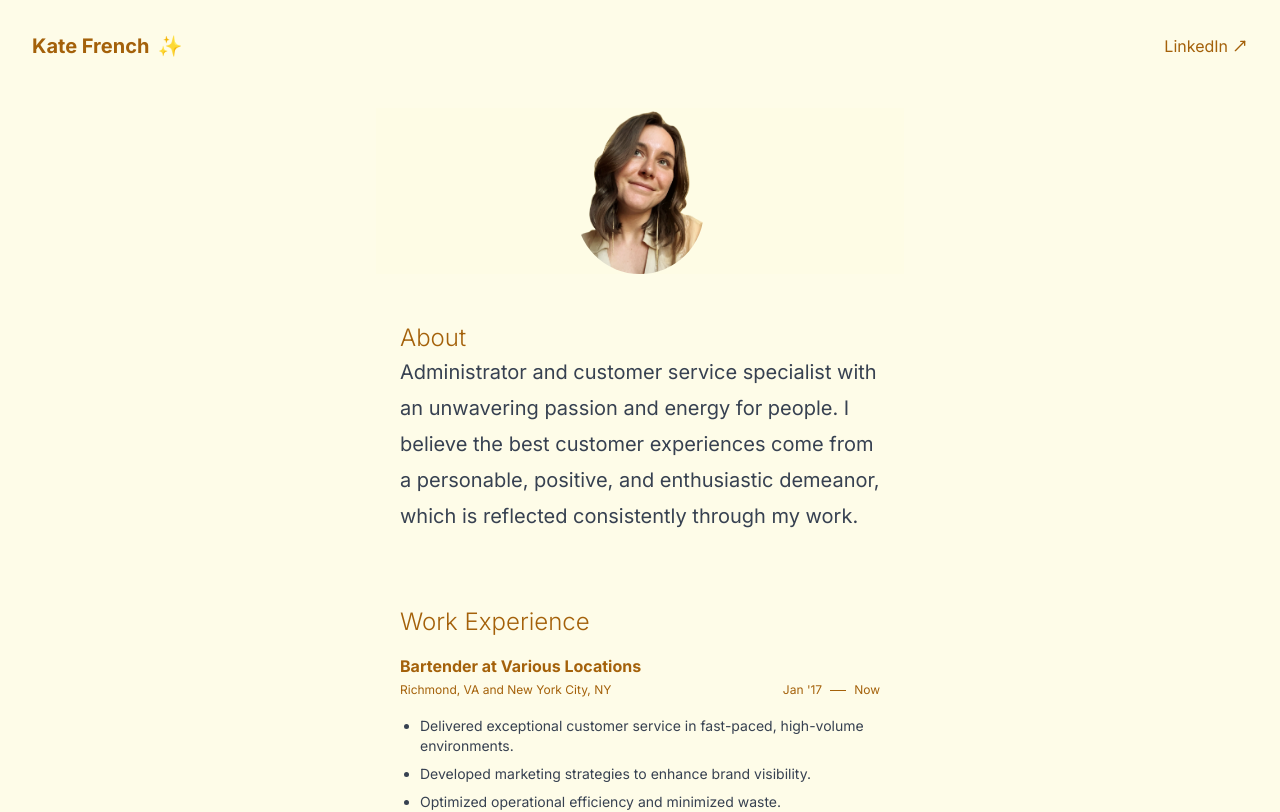
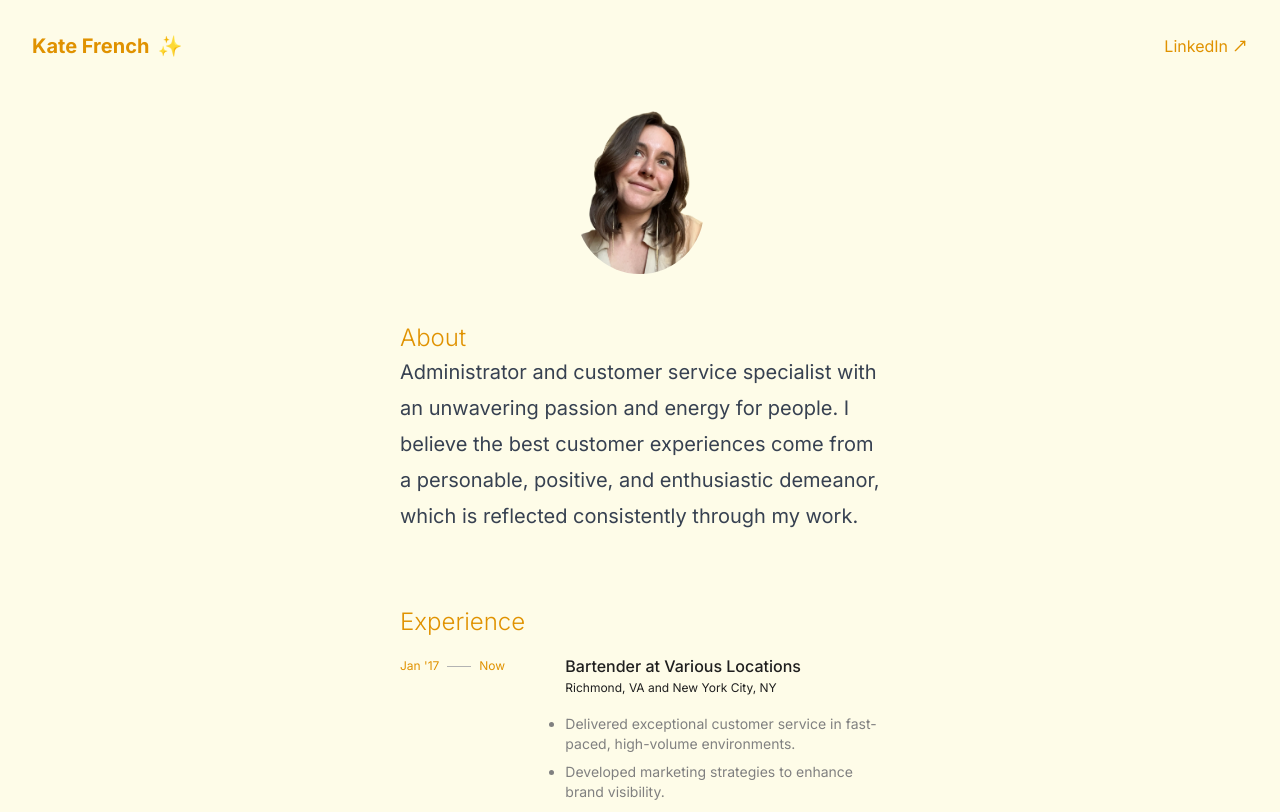
Before and after one commit to josephdburdick/katherinesfrench, a Next.js app: page /cv in a window 1280 px wide. Shown: the top 812 px of the page. Built offline with nearby package versions, Linux system fonts and the light colour scheme.

Commit message:
Adjust cv layout and colors

```diff
--- a/src/api/cv.md
+++ b/src/api/cv.md
@@ -5,7 +5,7 @@ sections:
     content: |
       Administrator and customer service specialist with an unwavering passion and energy for people. I believe the best customer experiences come from a personable, positive, and enthusiastic demeanor, which is reflected consistently through my work.
 
-  - title: Work Experience
+  - title: Experience
     items:
       - role: Bartender at Various Locations
         date:
--- a/src/api/intro.md
+++ b/src/api/intro.md
@@ -13,4 +13,4 @@ picture:
 
 I'm a NYC-based Customer Service Professional actively pursuing opportunities in media, sales, and administration.
 <br/><br/>
-<small>My background in customer service, administration, and hospitality has equipped me with strong analytical thinking, attention to detail, and excellent communication skills. I'm passionate about understanding audience needs and creating effective solutions, and I'm excited to bring these skills to your next venture.</small>
+<span class="text-sm">My background in customer service, administration, and hospitality has equipped me with strong analytical thinking, attention to detail, and excellent communication skills. I'm passionate about understanding audience needs and creating effective solutions, and I'm excited to bring these skills to your next venture.</span>
--- a/src/app/_content/CV.tsx
+++ b/src/app/_content/CV.tsx
@@ -3,10 +3,10 @@
 import BodyText from "@/components/global/BodyText"
 import DateSpan from "@/components/global/DateSpan"
 import { useApi } from "@/components/providers/DataProvider"
-import Image from "next/image"
+import Image, { ImageProps } from "next/image"
 import React from "react"
 
-interface Section {
+type Section = {
   title: string
   content?: string
   items?: Array<{
@@ -19,6 +19,8 @@ interface Section {
   }>
 }
 
+type SectionItemType = NonNullable<Section["items"]>[number]
+
 export default function CV() {
   const { data } = useApi()
   const intro = data.intro.attributes
@@ -26,16 +28,10 @@ export default function CV() {
   const { sections } = cvData
   return (
     <div className="relative mx-auto mt-10 max-w-xl p-6">
-      <span className="relative -mt-12 flex items-center justify-center">
-        <Image
-          width={intro.picture.width}
-          height={intro.picture.height}
-          alt={intro.picture.alt}
-          src={intro.picture.src}
-          className="h-auto w-24 rounded-b-full object-cover object-center md:w-32"
-        />
-        <div className="absolute inset-0 bg-primary/10 mix-blend-overlay" />
-      </span>
+      <Hero
+        {...intro.picture}
+        className="h-auto w-24 rounded-b-full object-cover object-center md:w-32"
+      />
       <div className="mt-6 [&>section+section]:mt-6 [&>section]:p-6">
         {sections?.map((section: Section, index: number) => (
           <section key={index}>
@@ -43,21 +39,7 @@ export default function CV() {
             <div className="[&>*+*]:mt-8">
               {section?.items ? (
                 section.items.map((item, i: number) => (
-                  <div key={i} className="mt-4 space-y-1">
-                    <h3 className="font-bold">{item.role || item.degree}</h3>
-                    <div className="flex justify-between text-xs">
-                      {item.location && <span>{item.location}</span>}
-                      <DateSpan date={item.date} />
-                    </div>
-                    {item?.details ? (
-                      <ul className="list-disc pl-5 pt-1.5 text-sm text-gray-700 [&>li]:mt-2">
-                        {Array.isArray(item.details) &&
-                          item.details.map((detail, j) => {
-                            return <li key={j}>{detail}</li>
-                          })}
-                      </ul>
-                    ) : null}
-                  </div>
+                  <SectionItem item={item} key={i} />
                 ))
               ) : (
                 <BodyText>{section.content}</BodyText>
@@ -70,6 +52,19 @@ export default function CV() {
   )
 }
 
+function Hero(props: ImageProps) {
+  const { alt, src, ...rest } = props
+  return (
+    <div className="relative -mt-12 flex items-center justify-center">
+      <Image alt={alt} src={src} {...rest} />
+    </div>
+  )
+}
+
+function Title({ children }: { children: React.ReactNode }) {
+  return <h2 className="text-2xl font-light text-primary">{children}</h2>
+}
+
 function Section({
   title,
   children,
@@ -80,11 +75,37 @@ function Section({
   return (
     <div className="mt-6 rounded-lg p-6">
       <Title>{title}</Title>
-      <BodyText className="text-base">{children}</BodyText>
+      <BodyText>{children}</BodyText>
     </div>
   )
 }
 
-function Title({ children }: { children: React.ReactNode }) {
-  return <h2 className="text-2xl font-light">{children}</h2>
+function SectionItem({ item }: { item: SectionItemType }) {
+  return (
+    <div className="mt-4 space-y-1 text-base">
+      <div className="flex flex-col-reverse items-start justify-between gap-4 lg:grid lg:grid-cols-6">
+        <div className="col-span-2 text-xs lg:pt-1">
+          <DateSpan date={item.date} />
+        </div>
+        <div className="col-span-4 flex flex-col gap-0.5 text-foreground">
+          <h3 className="font-medium">{item.role || item.degree}</h3>
+          {item.location && <span className="text-xs">{item.location}</span>}
+        </div>
+      </div>
+      {item?.details ? (
+        <div className="grid-cols-6 gap-4 lg:grid">
+          <ul className="col-span-4 col-start-3 list-disc pl-4 pt-1.5 text-sm text-muted lg:pl-0 [&>li]:mt-2">
+            {Array.isArray(item.details) &&
+              item.details.map((detail, j) => {
+                return (
+                  <li key={j} className="text-pretty">
+                    {detail}
+                  </li>
+                )
+              })}
+          </ul>
+        </div>
+      ) : null}
+    </div>
+  )
 }
--- a/src/app/_content/Experience.tsx
+++ b/src/app/_content/Experience.tsx
@@ -49,7 +49,7 @@ export default function Experience() {
   return (
     <div className={cn("py-8 lg:py-24 xl:py-36")}>
       <div className="container prose-scale space-y-4">
-        <h4 className="text-2xl font-light">Experience</h4>
+        <h4 className="text-2xl font-light text-primary">Experience</h4>
       </div>
       <div className="mt-8 flex w-full flex-1">{renderExperiences}</div>
     </div>
--- a/src/app/_content/Intro.tsx
+++ b/src/app/_content/Intro.tsx
@@ -15,12 +15,12 @@ function Intro() {
       <div className="grid grid-cols-12 lg:gap-12">
         <div className="col-span-12 flex items-center justify-center lg:col-span-6">
           <div className="prose-scale flex flex-col gap-12 py-12">
-            <small className="hidden items-center gap-1 font-medium lg:flex">
-              <Icon.mapPin /> {intro.location}
+            <small className="hidden items-center gap-1 font-medium text-muted lg:flex">
+              <Icon.mapPin className="text-primary" /> {intro.location}
             </small>
             <div className="flex flex-col gap-4">
               <div className="flex flex-col-reverse items-center sm:flex-row sm:items-end">
-                <h1 className="w-full flex-1 text-pretty">
+                <h1 className="w-full flex-1 text-pretty text-primary">
                   {intro.heading1}
                   <br />
                   {intro.heading2}
@@ -61,8 +61,7 @@ function Intro() {
         <div className="col-span-12 flex items-center justify-center lg:col-span-6">
           <span className="relative hidden lg:block">
             <Image
-              width={intro.picture.width}
-              height={intro.picture.height}
+              {...intro.picture}
               alt={intro.picture.alt}
               src={intro.picture.src}
               className="h-auto w-72 rounded-b-full object-cover object-center md:w-96"
--- a/src/app/globals.css
+++ b/src/app/globals.css
@@ -5,17 +5,17 @@
 @layer base {
   :root {
     --background: 54 100% 93%;
-    --foreground: 34 89% 34%;
+    --foreground: 0 0% 12%;
     --card: 54 100% 93%;
     --card-foreground: 34 89% 34%;
     --popover: 54 100% 93%;
     --popover-foreground: 34 89% 34%;
-    --primary: 39 100% 50%;
-    --primary-foreground: 54 100% 95%;
+    --primary: 39 100% 44%;
+    --primary-foreground: 54 100% 90%;
     --secondary: 54 100% 85%;
     --secondary-foreground: 39 100% 50%;
-    --muted: 54 100% 85%;
-    --muted-foreground: 34 89% 34%;
+    --muted: 0 0% 50%;
+    --muted-foreground: 0 0% 70%;
     --accent: 54 100% 85%;
     --accent-foreground: 39 100% 50%;
     --destructive: 0 84.2% 60.2%;
--- a/src/components/global/DateSpan.tsx
+++ b/src/components/global/DateSpan.tsx
@@ -24,7 +24,7 @@ export default function DateSpan({ date }: Props) {
   }
 
   return (
-    <div className="flex flex-wrap items-center justify-start gap-2">
+    <div className="flex flex-wrap items-center justify-start gap-2 text-primary">
       <time>{renderDate(date.start)}</time>
       <span className="h-px min-w-4 max-w-6 grow border-t border-muted-foreground">
         <span className="sr-only">&mdash;</span>
--- a/src/components/global/Header.tsx
+++ b/src/components/global/Header.tsx
@@ -10,7 +10,11 @@ export default function Header() {
   const { name } = data.site.attributes
   const { linkedin } = data.contact.attributes.links
   return (
-    <header className={cn("container flex items-center justify-between py-8")}>
+    <header
+      className={cn(
+        "container flex items-center justify-between py-8 text-primary",
+      )}
+    >
       <h1 className="inline-flex flex-nowrap items-center gap-2 text-xl font-bold">
         <a href="/">{name}</a> ✨
       </h1>
```
